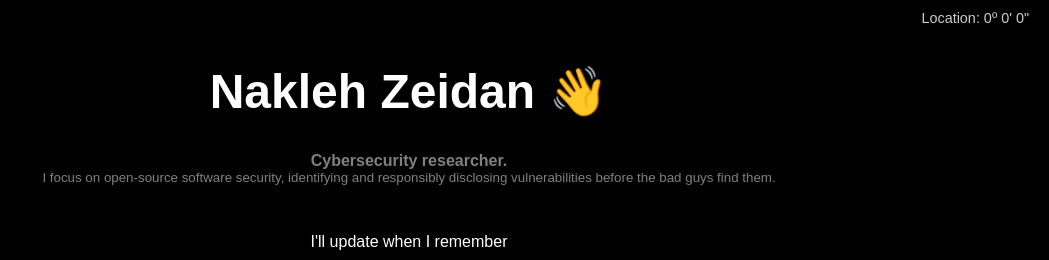
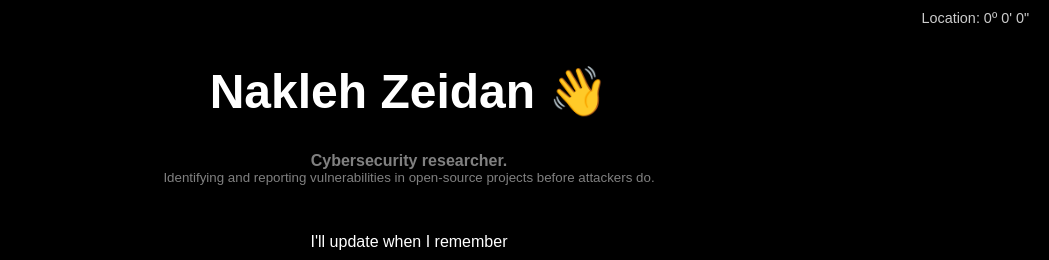
Before and after one commit to NaklehZeidan21/NaklehZeidan21.github.io, a plain HTML site: page index.html in a window 1280 px wide. Shown: the top 260 px of the page, without its empty margins (231-1280 px from the left). Drawn offline with Linux system fonts and the light colour scheme.

Commit message:
Update index.html

```diff
--- a/index.html
+++ b/index.html
@@ -85,7 +85,7 @@
     <p class="sub"><b>Cybersecurity researcher.</b>
       <br>
         <small>
-        I focus on open-source software security, identifying and responsibly disclosing vulnerabilities before the bad guys find them.
+        Identifying and reporting vulnerabilities in open-source projects before attackers do.
         </small>
     </p>
     <div class="main">
```
